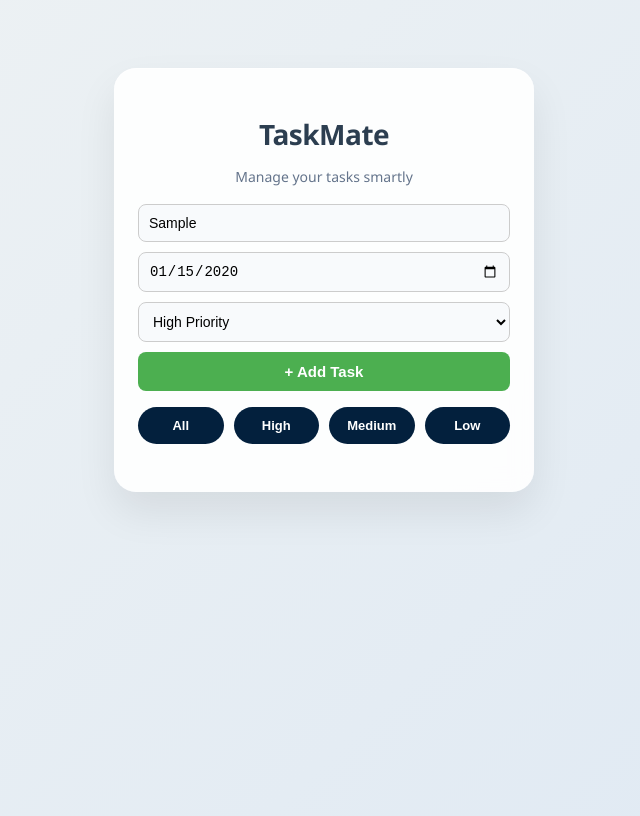
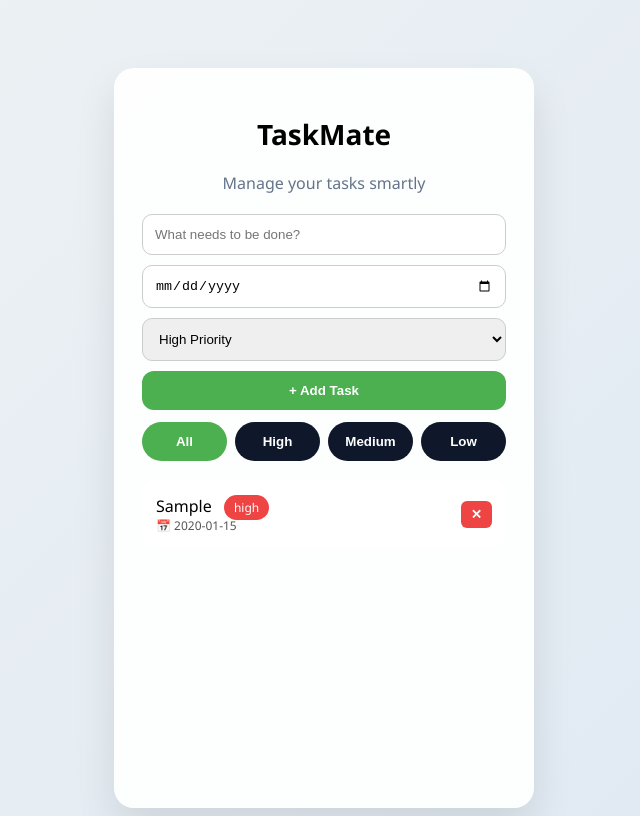
Before and after one commit to devika-sirikonda031/TaskMate, a plain HTML site: page index.html in a window 1280 px wide. Both pictures are taken after typing "Sample", "2020-01-15" into the empty fields and a click on the button "+ Add Task". Shown: the whole page, without its empty margins (316-956 px from the left). Drawn offline with Linux system fonts and the light colour scheme.

Commit message:
Update TaskMate features and fixes

```diff
--- /dev/null
+++ b/app.js
@@ -0,0 +1,97 @@
+// LOAD TASKS
+let tasks = JSON.parse(localStorage.getItem("tasks")) || [];
+let currentFilter = "all";
+
+// ADD TASK
+function addTask() {
+  const taskInput = document.getElementById("taskInput");
+  const dueDate = document.getElementById("dueDate").value;
+  const priority = document.getElementById("priority").value;
+
+  const text = taskInput.value.trim();
+  if (text === "") {
+    alert("Please enter a task");
+    return;
+  }
+
+  const task = {
+    text,
+    dueDate,
+    priority,
+    completed: false
+  };
+
+  tasks.push(task);
+  localStorage.setItem("tasks", JSON.stringify(tasks));
+
+  taskInput.value = "";
+  document.getElementById("dueDate").value = "";
+
+  renderTasks();
+}
+
+// TOGGLE COMPLETE
+function toggleTask(index) {
+  tasks[index].completed = !tasks[index].completed;
+  localStorage.setItem("tasks", JSON.stringify(tasks));
+  renderTasks();
+}
+
+// DELETE TASK
+function deleteTask(index) {
+  tasks.splice(index, 1);
+  localStorage.setItem("tasks", JSON.stringify(tasks));
+  renderTasks();
+}
+
+// FILTER TASKS
+function filterTasks(type) {
+  currentFilter = type;
+
+  document.querySelectorAll(".filters button").forEach(btn => {
+    btn.classList.remove("active");
+    if (btn.innerText.toLowerCase() === type) {
+      btn.classList.add("active");
+    }
+  });
+
+  renderTasks();
+}
+
+// RENDER TASKS
+function renderTasks() {
+  const list = document.getElementById("taskList");
+  list.innerHTML = "";
+
+  const filtered = tasks.filter(task =>
+    currentFilter === "all" || task.priority === currentFilter
+  );
+
+  filtered.forEach(task => {
+    const index = tasks.indexOf(task);
+    const li = document.createElement("li");
+
+    if (task.completed) li.classList.add("completed");
+
+    li.innerHTML = `
+      <div class="task-text" onclick="toggleTask(${index})">
+        ${task.text}
+        <span class="badge ${task.priority}">
+          ${task.priority}
+        </span>
+        ${task.dueDate ? `<div class="due-date">📅 ${task.dueDate}</div>` : ""}
+      </div>
+      <div class="actions">
+        <button onclick="deleteTask(${index})">✕</button>
+      </div>
+    `;
+
+    list.appendChild(li);
+  });
+}
+
+// INITIAL LOAD
+document.addEventListener("DOMContentLoaded", () => {
+  renderTasks();
+  document.querySelector(".filters button").classList.add("active");
+});
--- a/index.html
+++ b/index.html
@@ -1,34 +1,39 @@
 <!DOCTYPE html>
 <html lang="en">
 <head>
-  <meta charset="UTF-8">
+  <meta charset="UTF-8" />
   <title>TaskMate - Task Manager</title>
-  <link rel="stylesheet" href="style.css">
+  <link rel="stylesheet" href="style.css" />
 </head>
 <body>
+
   <div class="container">
     <h1 class="title">TaskMate</h1>
     <p class="subtitle">Manage your tasks smartly</p>
 
     <div class="input-box">
-  <input type="text" id="taskInput" placeholder="What needs to be done?">
-  <input type="date" id="dueDate">
+      <input type="text" id="taskInput" placeholder="What needs to be done?" />
+      <input type="date" id="dueDate" />
+
       <select id="priority">
-    <option value="High">High Priority</option>
-    <option value="Medium">Medium Priority</option>
-    <option value="Low">Low Priority</option>
+        <option value="high">High Priority</option>
+        <option value="medium">Medium Priority</option>
+        <option value="low">Low Priority</option>
       </select>
+
       <button onclick="addTask()">+ Add Task</button>
+
       <div class="filters">
-  <button onclick="filterTasks('All')">All</button>
-  <button onclick="filterTasks('High')">High</button>
-  <button onclick="filterTasks('Medium')">Medium</button>
-  <button onclick="filterTasks('Low')">Low</button>
+        <button onclick="filterTasks('all')">All</button>
+        <button onclick="filterTasks('high')">High</button>
+        <button onclick="filterTasks('medium')">Medium</button>
+        <button onclick="filterTasks('low')">Low</button>
+      </div>
     </div>
 
-</div>
     <ul id="taskList"></ul>
   </div>
-  <script src="app.js" defer ></script>
+
+  <script src="app.js" defer></script>
 </body>
 </html>
--- a/style.css
+++ b/style.css
@@ -8,65 +8,62 @@ body {
   min-height: 100vh;
   display: flex;
   justify-content: center;
-  align-items: flex-start;
   padding-top: 60px;
 }
 
 .container {
-  max-width: 420px;
-  background: rgba(255, 255, 255, 0.9);
-  backdrop-filter: blur(10px);
-  border-radius: 22px;
-  padding: 28px 24px;
-  box-shadow:
-    0 20px 40px rgba(0, 0, 0, 0.08),
-    inset 0 1px 0 rgba(255, 255, 255, 0.6);
+  width: 420px;
+  background: #ffffffee;
+  border-radius: 20px;
+  padding: 28px;
+  box-shadow: 0 20px 40px rgba(0,0,0,0.1);
 }
-
 
 .title {
   text-align: center;
-  margin-bottom: 5px;
-  color: #2c3e50;
+  font-size: 28px;
 }
 
 .subtitle {
   text-align: center;
-  color: #7f8c8d;
-  font-size: 14px;
+  color: #64748b;
   margin-bottom: 20px;
 }
 
 .input-box input,
 .input-box select {
   width: 100%;
-  padding: 10px;
+  padding: 12px;
   margin-bottom: 10px;
-  border-radius: 8px;
+  border-radius: 10px;
   border: 1px solid #ccc;
-  font-size: 14px;
 }
 
-.input-box input:focus,
-.input-box select:focus {
-  outline: none;
-  border-color: #4CAF50;
+button {
+  width: 100%;
+  padding: 12px;
+  border-radius: 12px;
+  border: none;
+  background: #4CAF50;
+  color: white;
+  font-weight: 600;
+  cursor: pointer;
 }
 
-.input-box button {
-  width: 100%;
-  padding: 11px;
-  background: #4CAF50;
-  color: white;
-  border: none;
-  border-radius: 8px;
-  font-size: 15px;
-  cursor: pointer;
-  transition: background 0.3s;
+.filters {
+  display: grid;
+  grid-template-columns: repeat(4, 1fr);
+  gap: 8px;
+  margin-top: 12px;
 }
 
-.input-box button:hover {
-  background: #43a047;
+.filters button {
+  background: #0f172a;
+  border-radius: 999px;
+}
+
+.filters button.active {
+  background: #4CAF50;
 }
 
 ul {
@@ -76,121 +73,39 @@ ul {
 }
 
 li {
-  background: #ffffff;
+  background: white;
+  padding: 14px;
   border-radius: 14px;
-  padding: 14px 16px;
   margin-bottom: 12px;
   display: flex;
   justify-content: space-between;
   align-items: center;
-  box-shadow: 0 6px 14px rgba(0, 0, 0, 0.05);
-  transition: transform 0.15s ease;
 }
 
-li:hover {
-  transform: scale(1.01);
-}
-
-
-.task-text {
-  font-size: 14px;
+.completed {
+  text-decoration: line-through;
+  opacity: 0.6;
 }
 
 .badge {
-  font-size: 12px;
   padding: 4px 10px;
   border-radius: 999px;
-  font-weight: 500;
+  color: white;
+  font-size: 12px;
+  margin-left: 8px;
 }
 
-
-.high { background: #e74c3c; }
-.medium { background: #f39c12; }
-.low { background: #2ecc71; }
+.high { background: #ef4444; }
+.medium { background: #f59e0b; }
+.low { background: #22c55e; }
 
 .actions button {
-  background: #ff5252;
-  border: none;
-  color: white;
+  background: #ef4444;
+  padding: 6px 10px;
   border-radius: 6px;
-  padding: 5px 8px;
-  cursor: pointer;
-  font-size: 12px;
 }
 
-.actions button:hover {
-  background: #e53935;
-}
-
-
-.completed .task-text {
-  text-decoration: line-through;
-  color: #999;
-}
 .due-date {
   font-size: 12px;
   color: #555;
-  margin-top: 4px;
 }
-.filters {
-  display: grid;
-  grid-template-columns: repeat(4, 1fr);
-  gap: 10px;
-  margin: 16px 0 20px;
-}
-
-.filters button {
-  border-radius: 999px;
-  font-size: 13px;
-  background: #03203d;
-}
-
-
-.filters button:hover {
-  background: #4CAF50;
-  color: rgba(44, 168, 38, 0.552);
-  transform: translateY(-1px);
-}
-
-
-h1 {
-  font-size: 28px;
-  font-weight: 700;
-  letter-spacing: -0.5px;
-}
-
-.subtitle {
-  font-size: 14px;
-  color: #64748b;
-  margin-bottom: 18px;
-}
-
-input, select {
-  padding: 12px 14px;
-  border-radius: 12px;
-  border: 1px solid #e5e7eb;
-  font-size: 14px;
-  background: #f8fafc;
-}
-
-input:focus, select:focus {
-  outline: none;
-  border-color: #4CAF50;
-  box-shadow: 0 0 0 3px rgba(76, 175, 80, 0.15);
-}
-
-button {
-  background: linear-gradient(135deg, #4CAF50, #22c55e);
-  color: rgb(135, 20, 20);
-  border: none;
-  border-radius: 14px;
-  padding: 12px;
-  font-weight: 600;
-  cursor: pointer;
-  transition: all 0.2s ease;
-}
-
-button:hover {
-  transform: translateY(-2px);
-  box-shadow: 0 10px 20px rgba(76, 175, 80, 0.35);
-}
```
Lines whose indentation alone changed are shown as unchanged.
